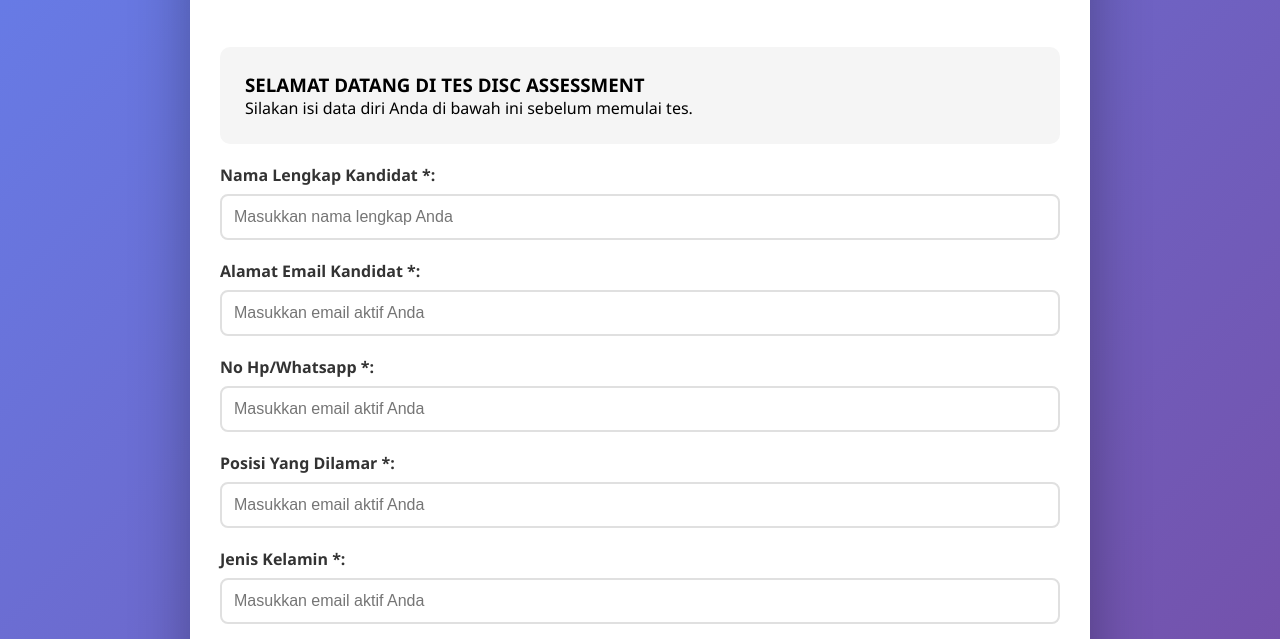
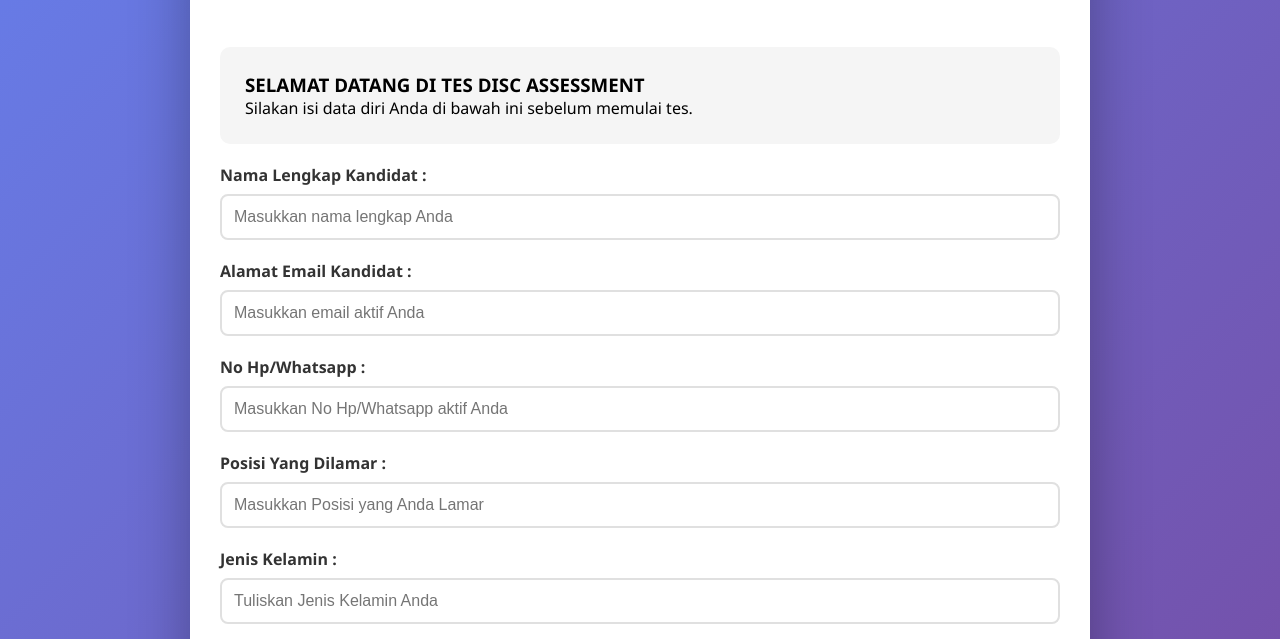
Before and after one commit to Fiscall/DISC-Assessment-AlbeaIndonesia, a website: page index.html in a window 1280 px wide. Shown: the part 161-800 px from the top of the page. Drawn offline with nearby package versions, Linux system fonts and the light colour scheme.

Commit message:
Update index.html

```diff
--- a/index.html
+++ b/index.html
@@ -257,28 +257,28 @@
                 <div id="formAlert"></div>
 
                 <div class="form-group">
-                    <label for="nameInput">Nama Lengkap Kandidat *:</label>
+                    <label for="nameInput">Nama Lengkap Kandidat :</label>
                     <input type="text" id="nameInput" placeholder="Masukkan nama lengkap Anda" required autocomplete="off">
                 </div>
 
                 <div class="form-group">
-                    <label for="emailInput">Alamat Email Kandidat *:</label>
+                    <label for="emailInput">Alamat Email Kandidat :</label>
                     <input type="email" id="emailInput" placeholder="Masukkan email aktif Anda" required autocomplete="off">
                 </div>
 
                 <div class="form-group">
-                    <label for="emailInput">No Hp/Whatsapp *:</label>
-                    <input type="email" id="emailInput" placeholder="Masukkan email aktif Anda" required autocomplete="off">
+                    <label for="nohp/WhatsappInput">No Hp/Whatsapp :</label>
+                    <input type="number" id="nohp/WhatsappInput" placeholder="Masukkan No Hp/Whatsapp aktif Anda" required autocomplete="off">
                 </div>
 
                  <div class="form-group">
-                    <label for="emailInput">Posisi Yang Dilamar *:</label>
-                    <input type="email" id="emailInput" placeholder="Masukkan email aktif Anda" required autocomplete="off">
+                    <label for="posisiInput">Posisi Yang Dilamar :</label>
+                    <input type="text" id="posisiInput" placeholder="Masukkan Posisi yang Anda Lamar" required autocomplete="off">
                 </div>
 
                  <div class="form-group">
-                    <label for="emailInput">Jenis Kelamin *:</label>
-                    <input type="email" id="emailInput" placeholder="Masukkan email aktif Anda" required autocomplete="off">
+                    <label for="jeniskelaminInput">Jenis Kelamin :</label>
+                    <input type="text" id="jeniskelaminInput" placeholder="Tuliskan Jenis Kelamin Anda" required autocomplete="off">
                 </div>
 
                 <div class="disc-description">
```
